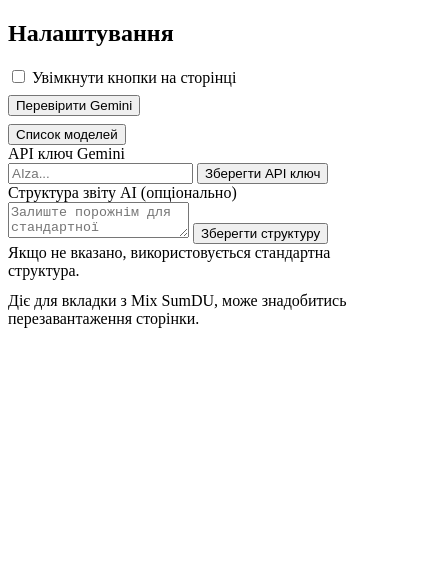
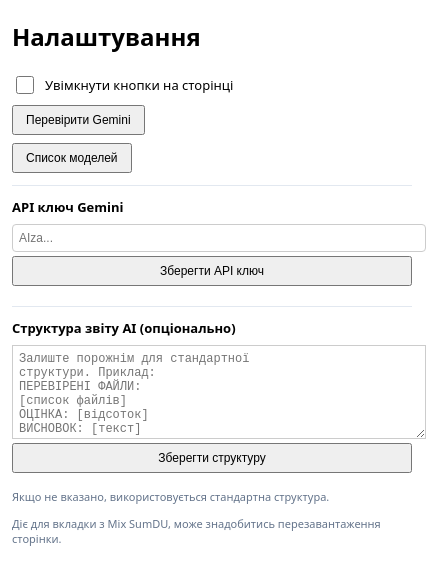
Before and after one commit to Denys-Zavdoviev/Chrome-extension, a browser extension: page popup.html in a window 400 px wide. Shown: the whole page, 426 px wide, since content can reach past the window. Drawn offline with Linux system fonts and the light colour scheme.

Commit message:
додано стиль до popup.html

```diff
--- a/popup.html
+++ b/popup.html
@@ -5,6 +5,20 @@
         <meta name="viewport" content="width=device-width, initial-scale=1">
         <title>Mix Helper — PopUp</title>
         <!--style-->
+        <style>
+            body { font-family: system-ui, -apple-system, Segoe UI, Roboto, sans-serif; margin: 12px;
+                width: 400px; }
+            .row { display: flex; align-items: center; gap: 8px; margin-bottom: 8px; }
+            .row-vertical { display: flex; flex-direction: column; gap: 4px; margin-bottom: 8px; }
+            label { user-select: none; font-size: 13px; }
+            input[type="checkbox"] { width: 18px; height: 18px; }input[type="password"], input[type="text"] { width: 100%; padding: 6px; font-size: 12px;
+                                                                     border: 1px solid #ccc; border-radius: 4px; }
+            textarea { width: 100%; padding: 6px; font-size: 12px; border: 1px solid #ccc; borderradius: 4px; resize: vertical; min-height: 80px; font-family: monospace; }
+            .hint { color: #64748b; font-size: 11px; margin-top: 4px; }
+            button { padding: 6px 12px; font-size: 12px; cursor: pointer; }
+            .section { margin-top: 12px; padding-top: 12px; border-top: 1px solid #e2e8f0; }
+            .section-title { font-weight: 600; font-size: 13px; margin-bottom: 8px; }
+        </style>
     </head>
     <body>
         <h2>Налаштування</h2>
```
Also changed, not shown: manifest.json.
